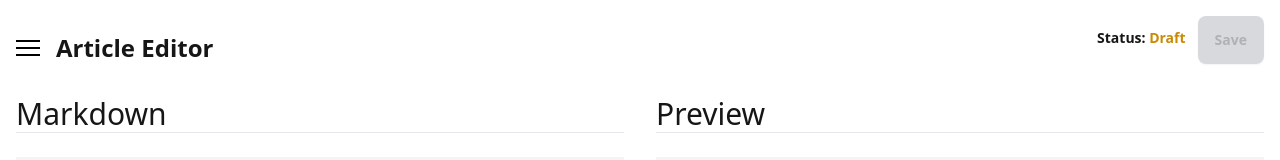
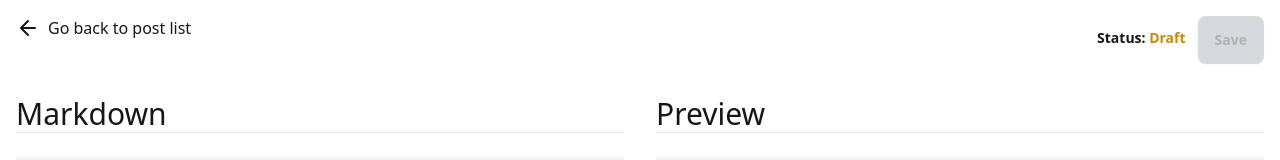
Before and after one commit to AdrianeTroyRoa/XuElecomSite_Frontend-Admin, a Nuxt app: page /articles/edit/1 in a window 1280 px wide. Shown: the top 160 px of the page. Built offline with nearby package versions, Linux system fonts and the light colour scheme; no server answers; the database is empty.

Commit message:
feat-update: sidebar now 'go back to post list' button

```diff
--- a/pages/articles/edit/[id].vue
+++ b/pages/articles/edit/[id].vue
@@ -1,7 +1,26 @@
 <template>
   <div class="flex p-4">
     <div class="flex-1">
-      <Sidebar title="Article Editor" @click="toggleUnsavePrompt" />
+      <button class="flex flex-row" @click="toggleUnsavePrompt">
+        <svg
+          width="24"
+          height="24"
+          viewBox="0 0 24 24"
+          fill="none"
+          xmlns="http://www.w3.org/2000/svg"
+        >
+          <path
+            d="M19 12H5M5 12L12 19M5 12L12 5"
+            stroke="currentColor"
+            stroke-width="2"
+            stroke-linecap="round"
+            stroke-linejoin="round"
+          />
+        </svg>
+          <div class="font-medium px-2">
+        Go back to post list
+          </div>
+      </button>
     </div>
     <div class="p-3 font-bold text-sm">
       Status: <span :class="statusStyleColor">{{ showStatus() }}</span>
@@ -224,6 +243,8 @@ function toggleUnsavePrompt() {
     ) {
       router.push("/articles");
     }
+  } else {
+    router.push("/articles");
   }
 }
 </script>
```
